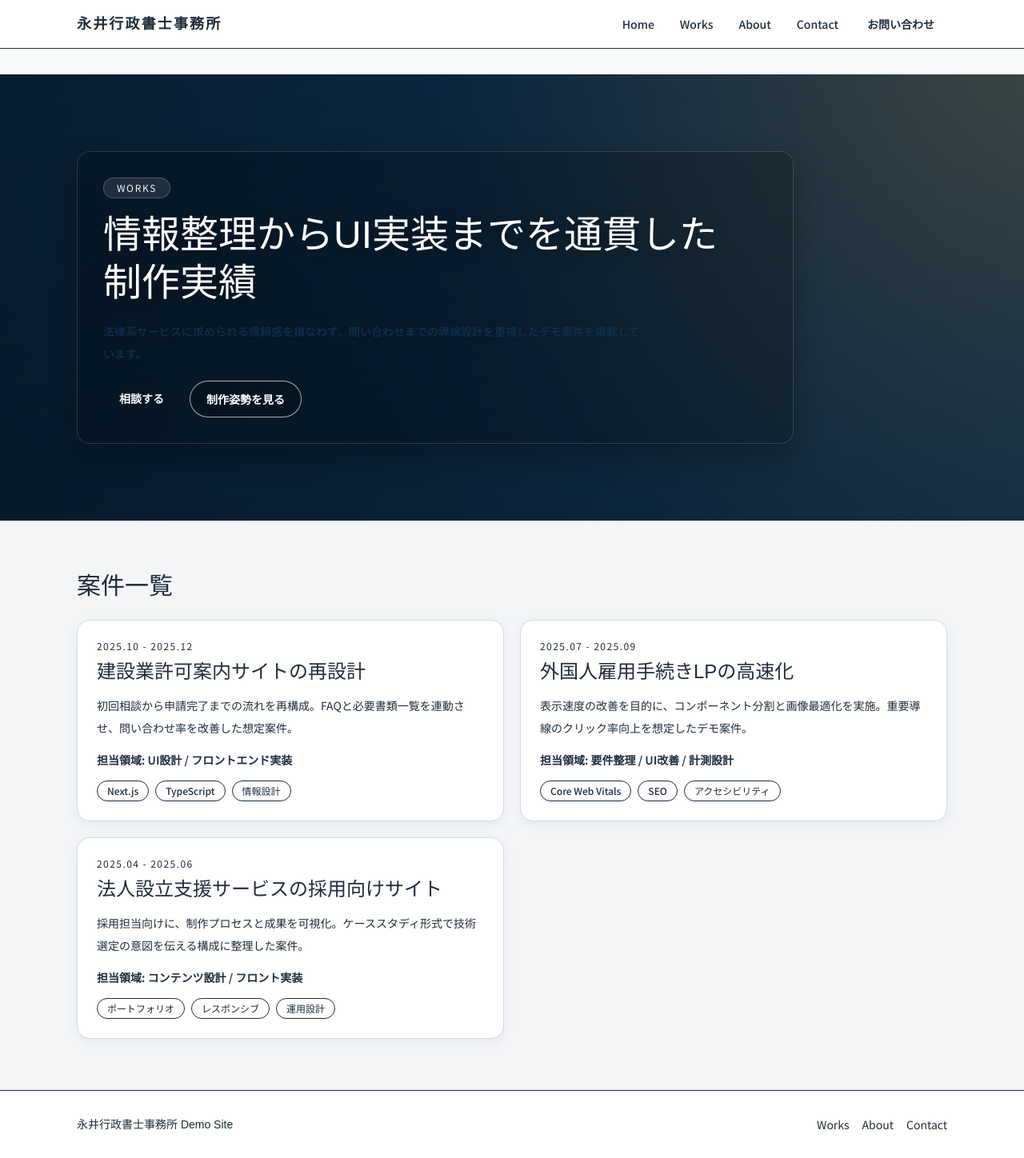
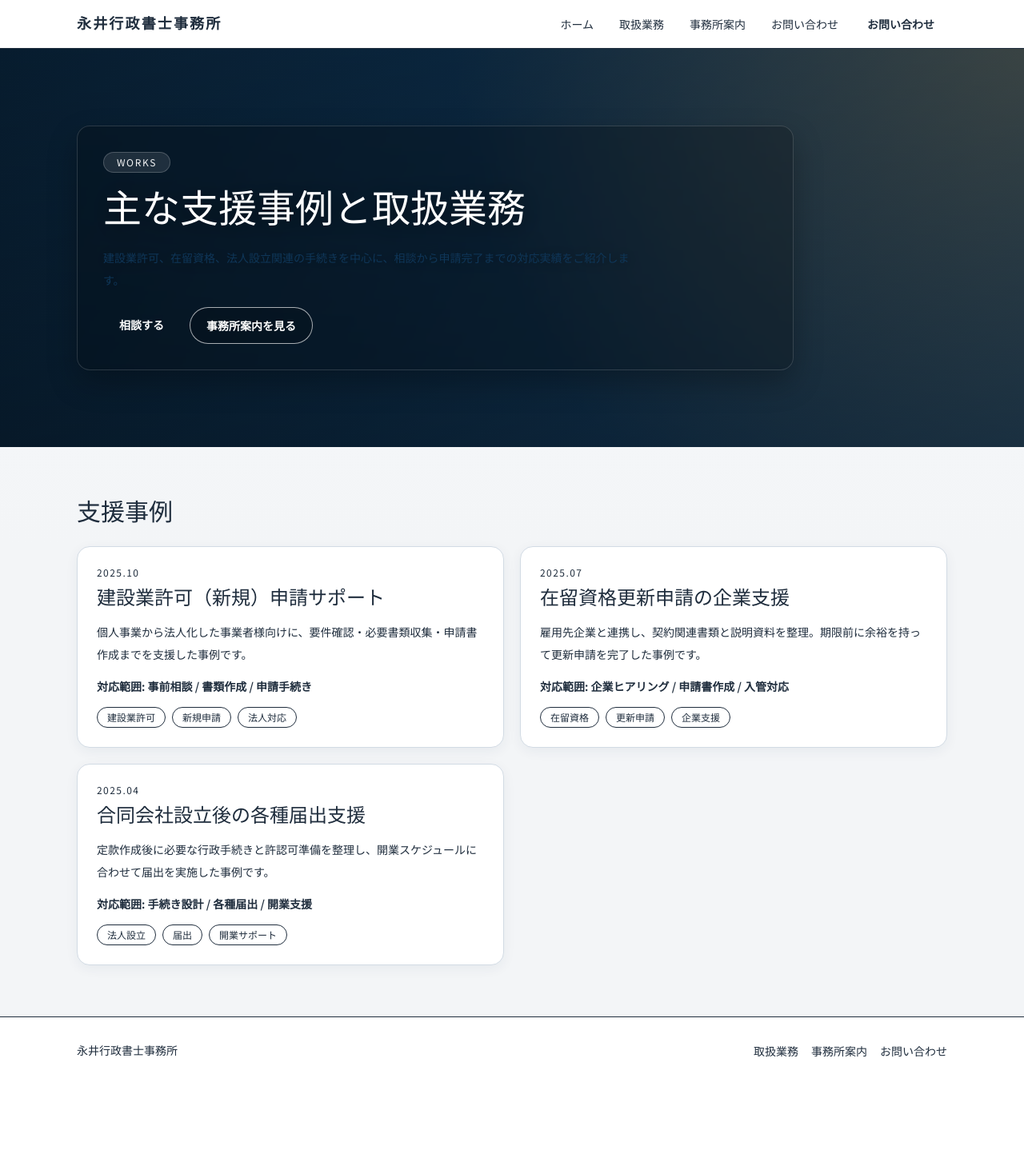
Before and after one commit to ko-nagai-0801/nagai-gyosei-shoshi-jimusho-demo, a Next.js app: page /works in a window 1280 px wide. Shown: the whole page at 80% size. After the commit the page ends 1356 px from the top, so only its background shows below. Built offline with nearby package versions, Linux system fonts and the light colour scheme; no server answers.

Commit message:
feat: tighten hero spacing and update office copy

```diff
--- a/app/layout.tsx
+++ b/app/layout.tsx
@@ -19,7 +19,7 @@ const notoSerif = Noto_Serif_JP({
 
 const siteName = "永井行政書士事務所";
 const siteDescription =
-  "採用担当者とクライアントに向けて、UI設計力と実装品質を提示するポートフォリオ用デモサイト。";
+  "建設業許可・在留資格・法人設立などの手続きを、初回相談から申請完了まで丁寧にサポートします。";
 const siteUrl =
   process.env.NEXT_PUBLIC_SITE_URL ??
   "https://nagai-gyosei-shoshi-jimusho-demo.vercel.app";
@@ -27,22 +27,16 @@ const siteUrl =
 export const metadata: Metadata = {
   metadataBase: new URL(siteUrl),
   title: {
-    default: `${siteName} | デモサイト`,
+    default: `${siteName} | 申請手続きサポート`,
     template: `%s | ${siteName}`,
   },
   description: siteDescription,
-  keywords: [
-    "行政書士",
-    "ポートフォリオ",
-    "Next.js",
-    "TypeScript",
-    "UIデザイン",
-  ],
+  keywords: ["行政書士", "建設業許可", "在留資格", "法人設立", "各種届出"],
   alternates: {
     canonical: "/",
   },
   openGraph: {
-    title: `${siteName} | デモサイト`,
+    title: `${siteName} | 申請手続きサポート`,
     description: siteDescription,
     url: siteUrl,
     siteName,
@@ -59,7 +53,7 @@ export const metadata: Metadata = {
   },
   twitter: {
     card: "summary_large_image",
-    title: `${siteName} | デモサイト`,
+    title: `${siteName} | 申請手続きサポート`,
     description: siteDescription,
     images: ["/twitter-image"],
   },
@@ -81,7 +75,7 @@ export default function RootLayout({
       >
         <div className="min-h-dvh bg-[--surface] text-[--ink]">
           <SiteHeader />
-          <main className="mx-auto flex w-full max-w-6xl flex-col gap-16 px-4 pb-16 pt-6 md:px-8 md:pt-8">
+          <main className="mx-auto flex w-full max-w-6xl flex-col gap-16 px-4 pb-16 pt-0 md:px-8">
             {children}
           </main>
           <SiteFooter />
--- a/app/opengraph-image.tsx
+++ b/app/opengraph-image.tsx
@@ -22,12 +22,12 @@ export default function OpenGraphImage() {
         }}
       >
         <p style={{ fontSize: 28, letterSpacing: "0.14em", opacity: 0.9 }}>
-          NAGAI OFFICE DEMO
+          NAGAI GYOUSEI SHOSHI OFFICE
         </p>
-        <h1 style={{ marginTop: 24, fontSize: 72, lineHeight: 1.25 }}>
+        <h1 style={{ marginTop: 24, fontSize: 64, lineHeight: 1.25 }}>
           永井行政書士事務所
           <br />
-          ポートフォリオデモサイト
+          建設業許可・在留資格・法人設立
         </h1>
       </div>
     ),
--- a/app/page.tsx
+++ b/app/page.tsx
@@ -7,19 +7,19 @@ export default function HomePage() {
   return (
     <>
       <FullBleedHero
-        eyebrow="PORTFOLIO DEMO"
-        title="信頼感を軸に、相談導線まで設計する行政書士サイト"
-        description="永井行政書士事務所のデモサイトです。採用担当者に向けて、情報設計・UI・実装品質を一貫して示すことを目的に構築しています。"
+        eyebrow="NAGAI OFFICE"
+        title="建設業許可・在留資格・法人設立の手続きを、丁寧にサポート"
+        description="永井行政書士事務所は、事業者様と個人のお客様に向けて、申請手続きの不安を減らす実務支援を提供しています。"
         actions={[
-          { href: "/works", label: "制作実績を見る" },
-          { href: "/contact", label: "相談導線を確認する", style: "secondary" },
+          { href: "/works", label: "取扱業務を見る" },
+          { href: "/contact", label: "無料相談を予約する", style: "secondary" },
         ]}
       />
 
       <section className="space-y-6">
         <div className="space-y-2">
           <p className="text-xs font-semibold tracking-[0.14em] text-[--accent]">STRENGTHS</p>
-          <h2 className="font-serif text-3xl text-[--base]">価値提供の軸</h2>
+          <h2 className="font-serif text-3xl text-[--base]">当事務所の強み</h2>
         </div>
 
         <div className="grid gap-4 md:grid-cols-3">
@@ -36,13 +36,13 @@ export default function HomePage() {
         <div className="flex flex-col gap-3 sm:flex-row sm:items-end sm:justify-between">
           <div className="space-y-2">
             <p className="text-xs font-semibold tracking-[0.14em] text-[--accent]">WORKS PREVIEW</p>
-            <h2 className="font-serif text-3xl text-[--base]">最近のデモ案件</h2>
+            <h2 className="font-serif text-3xl text-[--base]">主な支援事例</h2>
           </div>
           <Link
             href="/works"
             className="w-fit rounded-full border border-[--base] px-5 py-2 text-sm font-semibold text-[--base] transition hover:bg-[--base] hover:text-white"
           >
-            すべての実績を見る
+            すべての事例を見る
           </Link>
         </div>
 
@@ -52,7 +52,7 @@ export default function HomePage() {
               <p className="text-xs tracking-[0.12em] text-[--ink-soft]">{work.term}</p>
               <h3 className="mt-2 font-serif text-xl text-[--base]">{work.title}</h3>
               <p className="mt-3 text-sm leading-7 text-[--ink-soft]">{work.summary}</p>
-              <p className="mt-4 text-sm font-semibold text-[--ink]">担当: {work.role}</p>
+              <p className="mt-4 text-sm font-semibold text-[--ink]">対応内容: {work.role}</p>
             </article>
           ))}
         </div>
--- a/app/twitter-image.tsx
+++ b/app/twitter-image.tsx
@@ -22,12 +22,12 @@ export default function TwitterImage() {
         }}
       >
         <p style={{ fontSize: 24, letterSpacing: "0.12em", opacity: 0.9 }}>
-          UI / IMPLEMENTATION SHOWCASE
+          NAGAI GYOUSEI SHOSHI OFFICE
         </p>
-        <h1 style={{ marginTop: 20, fontSize: 64, lineHeight: 1.3 }}>
+        <h1 style={{ marginTop: 20, fontSize: 60, lineHeight: 1.3 }}>
           永井行政書士事務所
           <br />
-          Demo Site
+          申請手続きを丁寧にサポート
         </h1>
       </div>
     ),
--- a/app/works/page.tsx
+++ b/app/works/page.tsx
@@ -5,7 +5,7 @@ import { works } from "@/lib/site-content";
 
 export const metadata: Metadata = {
   title: "Works",
-  description: "永井行政書士事務所デモサイトの制作実績一覧ページです。",
+  description: "永井行政書士事務所の主な支援事例と取扱業務をご紹介します。",
   alternates: {
     canonical: "/works",
   },
@@ -16,23 +16,23 @@ export default function WorksPage() {
     <>
       <FullBleedHero
         eyebrow="WORKS"
-        title="情報整理からUI実装までを通貫した制作実績"
-        description="法律系サービスに求められる信頼感を損なわず、問い合わせまでの導線設計を重視したデモ案件を掲載しています。"
+        title="主な支援事例と取扱業務"
+        description="建設業許可、在留資格、法人設立関連の手続きを中心に、相談から申請完了までの対応実績をご紹介します。"
         actions={[
           { href: "/contact", label: "相談する" },
-          { href: "/about", label: "制作姿勢を見る", style: "secondary" },
+          { href: "/about", label: "事務所案内を見る", style: "secondary" },
         ]}
       />
 
       <section className="space-y-6">
-        <h2 className="font-serif text-3xl text-[--base]">案件一覧</h2>
+        <h2 className="font-serif text-3xl text-[--base]">支援事例</h2>
         <div className="grid gap-5 md:grid-cols-2">
           {works.map((work) => (
             <article key={work.title} className="section-card p-6">
               <p className="text-xs tracking-[0.12em] text-[--ink-soft]">{work.term}</p>
               <h3 className="mt-2 font-serif text-2xl text-[--base]">{work.title}</h3>
               <p className="mt-3 text-sm leading-7 text-[--ink-soft]">{work.summary}</p>
-              <p className="mt-4 text-sm font-semibold text-[--ink]">担当領域: {work.role}</p>
+              <p className="mt-4 text-sm font-semibold text-[--ink]">対応範囲: {work.role}</p>
               <ul className="mt-4 flex flex-wrap gap-2">
                 {work.tags.map((tag) => (
                   <li
--- a/components/site-footer.tsx
+++ b/components/site-footer.tsx
@@ -4,16 +4,16 @@ export function SiteFooter() {
   return (
     <footer className="border-t border-[--line] bg-white">
       <div className="mx-auto flex max-w-6xl flex-col gap-3 px-4 py-8 text-sm text-[--ink-soft] md:flex-row md:items-center md:justify-between md:px-8">
-        <p className="font-serif text-[--base]">永井行政書士事務所 Demo Site</p>
+        <p className="font-serif text-[--base]">永井行政書士事務所</p>
         <div className="flex items-center gap-4">
           <Link href="/works" className="hover:text-[--base]">
-            Works
+            取扱業務
           </Link>
           <Link href="/about" className="hover:text-[--base]">
-            About
+            事務所案内
           </Link>
           <Link href="/contact" className="hover:text-[--base]">
-            Contact
+            お問い合わせ
           </Link>
         </div>
       </div>
--- a/lib/site-content.ts
+++ b/lib/site-content.ts
@@ -18,89 +18,89 @@ export type TimelineItem = {
 };
 
 export const navLinks: NavLink[] = [
-  { href: "/", label: "Home" },
-  { href: "/works", label: "Works" },
-  { href: "/about", label: "About" },
-  { href: "/contact", label: "Contact" },
+  { href: "/", label: "ホーム" },
+  { href: "/works", label: "取扱業務" },
+  { href: "/about", label: "事務所案内" },
+  { href: "/contact", label: "お問い合わせ" },
 ];
 
 export const strengths = [
   {
-    title: "信頼構築を前提にした情報設計",
-    body: "法律系サービスに必要な安心感を損なわないよう、情報の優先順位と導線を先に設計します。",
+    title: "許認可申請の実務経験",
+    body: "建設業許可、在留資格関連、法人設立手続きを中心に、要件確認から申請まで一貫して対応します。",
   },
   {
-    title: "実装とデザインの往復改善",
-    body: "Figma上の見た目再現だけでなく、実装後の可読性・操作性を検証して改善サイクルを回します。",
+    title: "初回相談から完了報告まで伴走",
+    body: "必要書類の整理、行政庁との調整、進捗共有までを一体で行い、手続きの不安を減らします。",
   },
   {
-    title: "公開運用を見据えた品質管理",
-    body: "型安全・ESLint・ビルド確認を通して、実運用に近い品質でアウトプットをまとめます。",
+    title: "期限管理と丁寧な説明",
+    body: "更新時期や提出期限を見据えたスケジュール管理を徹底し、専門用語はわかりやすくご案内します。",
   },
 ];
 
 export const works: WorkItem[] = [
   {
-    title: "建設業許可案内サイトの再設計",
+    title: "建設業許可（新規）申請サポート",
     summary:
-      "初回相談から申請完了までの流れを再構成。FAQと必要書類一覧を連動させ、問い合わせ率を改善した想定案件。",
-    role: "UI設計 / フロントエンド実装",
-    term: "2025.10 - 2025.12",
-    tags: ["Next.js", "TypeScript", "情報設計"],
+      "個人事業から法人化した事業者様向けに、要件確認・必要書類収集・申請書作成までを支援した事例です。",
+    role: "事前相談 / 書類作成 / 申請手続き",
+    term: "2025.10",
+    tags: ["建設業許可", "新規申請", "法人対応"],
   },
   {
-    title: "外国人雇用手続きLPの高速化",
+    title: "在留資格更新申請の企業支援",
     summary:
-      "表示速度の改善を目的に、コンポーネント分割と画像最適化を実施。重要導線のクリック率向上を想定したデモ案件。",
-    role: "要件整理 / UI改善 / 計測設計",
-    term: "2025.07 - 2025.09",
-    tags: ["Core Web Vitals", "SEO", "アクセシビリティ"],
+      "雇用先企業と連携し、契約関連書類と説明資料を整理。期限前に余裕を持って更新申請を完了した事例です。",
+    role: "企業ヒアリング / 申請書作成 / 入管対応",
+    term: "2025.07",
+    tags: ["在留資格", "更新申請", "企業支援"],
   },
   {
-    title: "法人設立支援サービスの採用向けサイト",
+    title: "合同会社設立後の各種届出支援",
     summary:
-      "採用担当向けに、制作プロセスと成果を可視化。ケーススタディ形式で技術選定の意図を伝える構成に整理した案件。",
-    role: "コンテンツ設計 / フロント実装",
-    term: "2025.04 - 2025.06",
-    tags: ["ポートフォリオ", "レスポンシブ", "運用設計"],
+      "定款作成後に必要な行政手続きと許認可準備を整理し、開業スケジュールに合わせて届出を実施した事例です。",
+    role: "手続き設計 / 各種届出 / 開業支援",
+    term: "2025.04",
+    tags: ["法人設立", "届出", "開業サポート"],
   },
 ];
 
 export const timeline: TimelineItem[] = [
   {
-    year: "2021",
-    title: "行政書士業務を軸にWeb発信を開始",
-    detail: "実務で繰り返し受ける相談内容を整理し、利用者が迷いにくい情報構成の研究を開始。",
+    year: "2020",
+    title: "永井行政書士事務所を開業",
+    detail: "事業者向けの許認可申請支援を中心に、東京都内で相談対応を開始。",
   },
   {
-    year: "2023",
-    title: "デジタル接点改善プロジェクトに参画",
-    detail: "問い合わせ導線の改善に注力し、法律系サービス特有の不安解消表現をUIに反映。",
+    year: "2022",
+    title: "建設業許可・法人関連手続きを強化",
+    detail: "新規許可申請から更新、変更届までの支援体制を拡充し、対応業務を拡大。",
   },
   {
-    year: "2025",
-    title: "Next.jsベースで制作基盤を統一",
-    detail: "再利用可能なコンポーネント設計と型安全な実装フローを確立し、制作効率を向上。",
+    year: "2024",
+    title: "在留資格関連の企業支援を拡大",
+    detail: "企業の採用計画に合わせて、在留資格手続きの相談・申請支援を本格化。",
   },
 ];
 
 export const contactMethods = [
   {
     title: "メール相談",
-    detail: "1営業日以内に初回返信します。",
-    value: "contact@nagai-office-demo.jp",
-    href: "mailto:contact@nagai-office-demo.jp",
+    detail: "2営業日以内を目安にご返信します。",
+    value: "info@nagai-office.jp",
+    href: "mailto:info@nagai-office.jp",
   },
   {
     title: "電話相談",
-    detail: "平日 9:00-18:00 対応（デモ）。",
+    detail: "平日 9:00-18:00 に対応しています。",
     value: "03-1234-5678",
     href: "tel:0312345678",
   },
   {
-    title: "オンライン面談",
-    detail: "30分の初回ヒアリング枠を想定。",
+    title: "オンライン相談",
+    detail: "Zoomで30分の初回相談を承ります。",
     value: "日程調整を依頼する",
-    href: "mailto:contact@nagai-office-demo.jp?subject=%E9%9D%A2%E8%AB%87%E4%BE%9D%E9%A0%BC",
+    href: "mailto:info@nagai-office.jp?subject=%E3%82%AA%E3%83%B3%E3%83%A9%E3%82%A4%E3%83%B3%E7%9B%B8%E8%AB%87%E4%BE%9D%E9%A0%BC",
   },
 ];
```
Also changed, not shown: app/about/page.tsx (+12 -12 lines), app/contact/page.tsx (+5 -5 lines), components/contact-form.tsx (+5 -5 lines).
